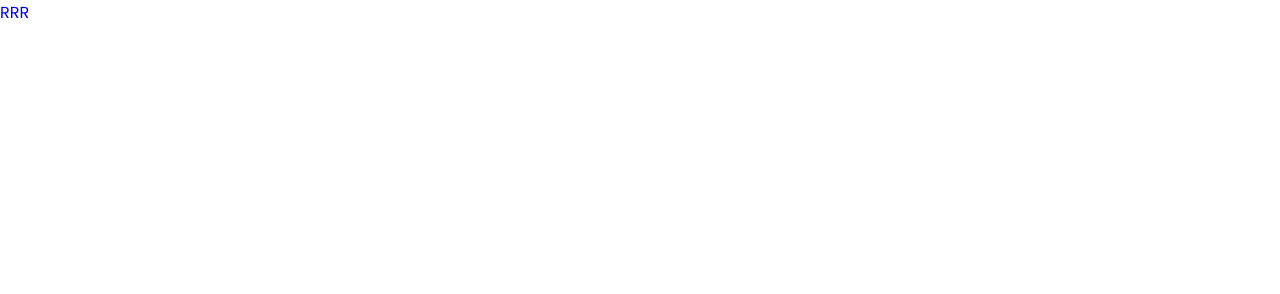
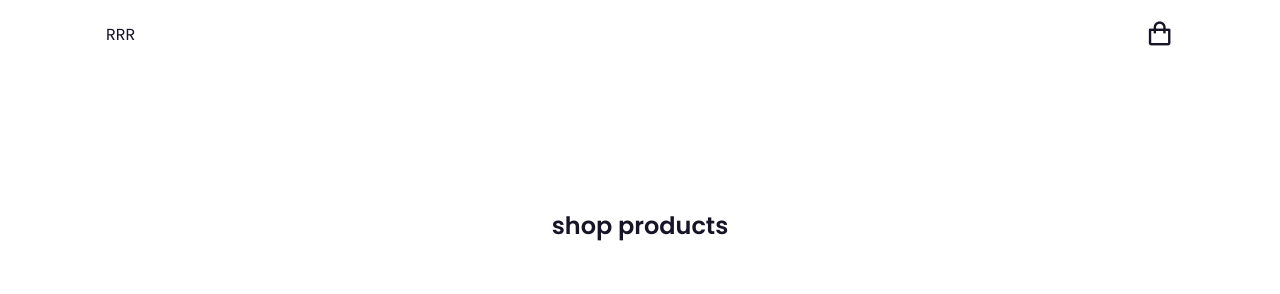
Before and after one commit to basammoses/vercelp2, a website: page public/index.html in a window 1280 px wide. Drawn offline with nearby package versions, Linux system fonts and the light colour scheme; a web font is replaced by a local one.

Commit message:
css updating

```diff
--- a/public/index.html
+++ b/public/index.html
@@ -14,8 +14,10 @@
   <header>
     <div class="nav container">
       <a href="#" class="logo">RRR</a>
+      <i class='bx bx-shopping-bag' id="cart-icon"></i>
     </div>
   </header>
-
+  <section class="shop container"></section>
+  <section class="section-title">shop products</section>
 </body>
 </html>
--- /dev/null
+++ b/public/index.js
@@ -0,0 +1 @@
+const baseURL = "https://vercelp2.vercel.app/api/"
--- a/public/style.css
+++ b/public/style.css
@@ -22,3 +22,43 @@ img{
 body{
   color: var(--text-color);
 }
+.container{
+  max-width: 1068px;
+  margin: auto;
+  width: 100%;
+}
+section{
+  padding: 4rem 0 3rem;
+}
+header{
+  position: fixed;
+  top: 0;
+  left: 0;
+  width : 100%;
+  background: var(--bg-color);
+  box-shadow: 0 1px 4px hs1(0 4% 15%/ 10%);
+}
+.nav{
+  display: flex;
+  align-items: center;
+  justify-content:space-between ;
+  padding: 20px 0
+}
+.logo{
+  font: size 1.1rem;
+  color: var(--text-color);
+  font-weight: 400;
+}
+#cart-icon{
+  font-size: 1.8rem;
+  cursor: pointer;
+}
+.section-title{
+  font-size: 1.5rem;
+  font-weight: 600;
+  text-align: center;
+
+}
+.shop{
+  margin-top: 2rem;
+}
```
